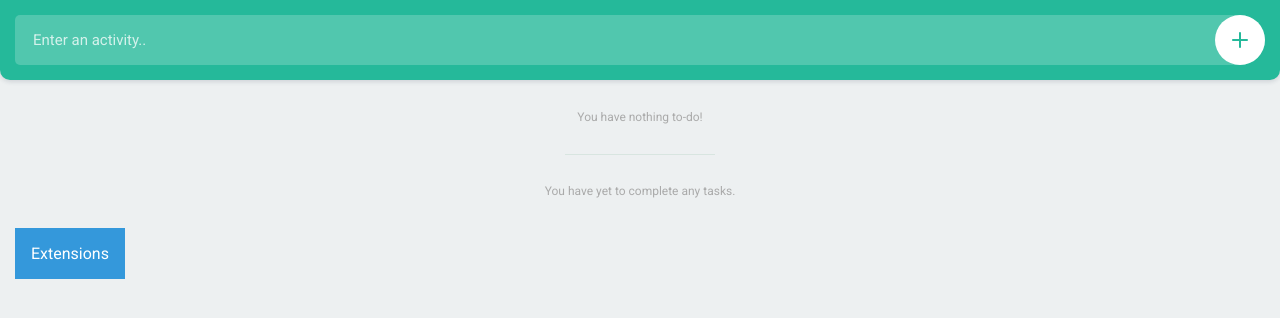
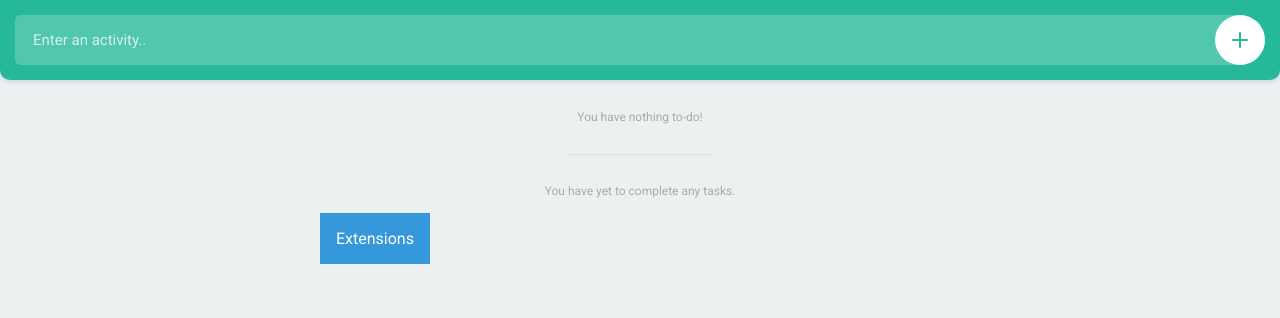
Before and after one commit to andibde/todox, a plain HTML site: page index.html in a window 1280 px wide. Drawn offline with Linux system fonts and the light colour scheme.

Commit message:
Update index.html

```diff
--- a/index.html
+++ b/index.html
@@ -9,6 +9,13 @@
     font-size: 16px;
     border: none;
     cursor: pointer;
+}
+
+.center {
+  display: block;
+  margin-left: auto;
+  margin-right: auto;
+  width: 50%;
 }
 
 .dropbtn:hover, .dropbtn:focus {
@@ -73,13 +80,13 @@
 			<!-- Completed tasks -->
 			<ul class="todo" id="completed"></ul>
 		</div>
-		<div class="container"
+		<div class="center"
 		<div class="dropdown">
 <button onclick="myFunction()" class="dropbtn">Extensions</button>
   <div id="myDropdown" class="dropdown-content">
     <a href='https://addons.mozilla.org/de/firefox/addon/todox/'><img alt='Get the ADD-ON' src='https://realyellowdev.github.io/todox/AMO-button_1.png'/></a>
 		<a href='#'><img alt='Available in the Chrome Web Store' src='https://developer.chrome.com/webstore/images/ChromeWebStore_BadgeWBorder_v2_206x58.png'/></a>
-		<a href='https://play.google.com/store/apps/details?id=de.gigprojekt.todox&pcampaignid=MKT-Other-global-all-co-prtnr-py-PartBadge-Mar2515-1'><img alt='Get it on Google Play' src='https://play.google.com/intl/en_gb/badges/images/generic/en_badge_web_generic.png' height="50" /></a>
+		<a href='https://play.google.com/store/apps/details?id=de.gigprojekt.todox&pcampaignid=MKT-Other-global-all-co-prtnr-py-PartBadge-Mar2515-1'><img alt='Get it on Google Play' src='https://play.google.com/intl/en_gb/badges/images/generic/en_badge_web_generic.png' height="70" /></a>
   </div>
 </div>
 	</div>
```
